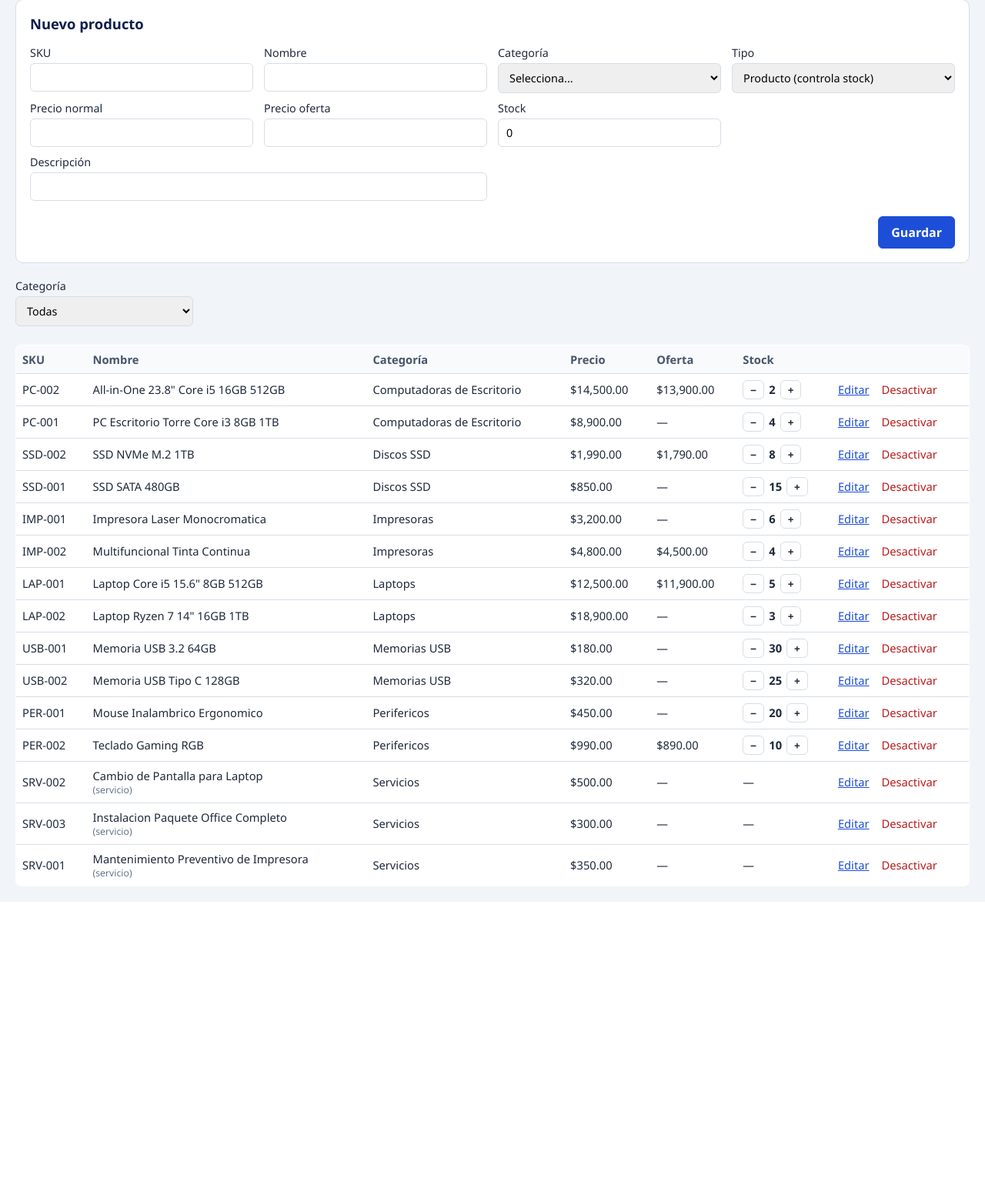
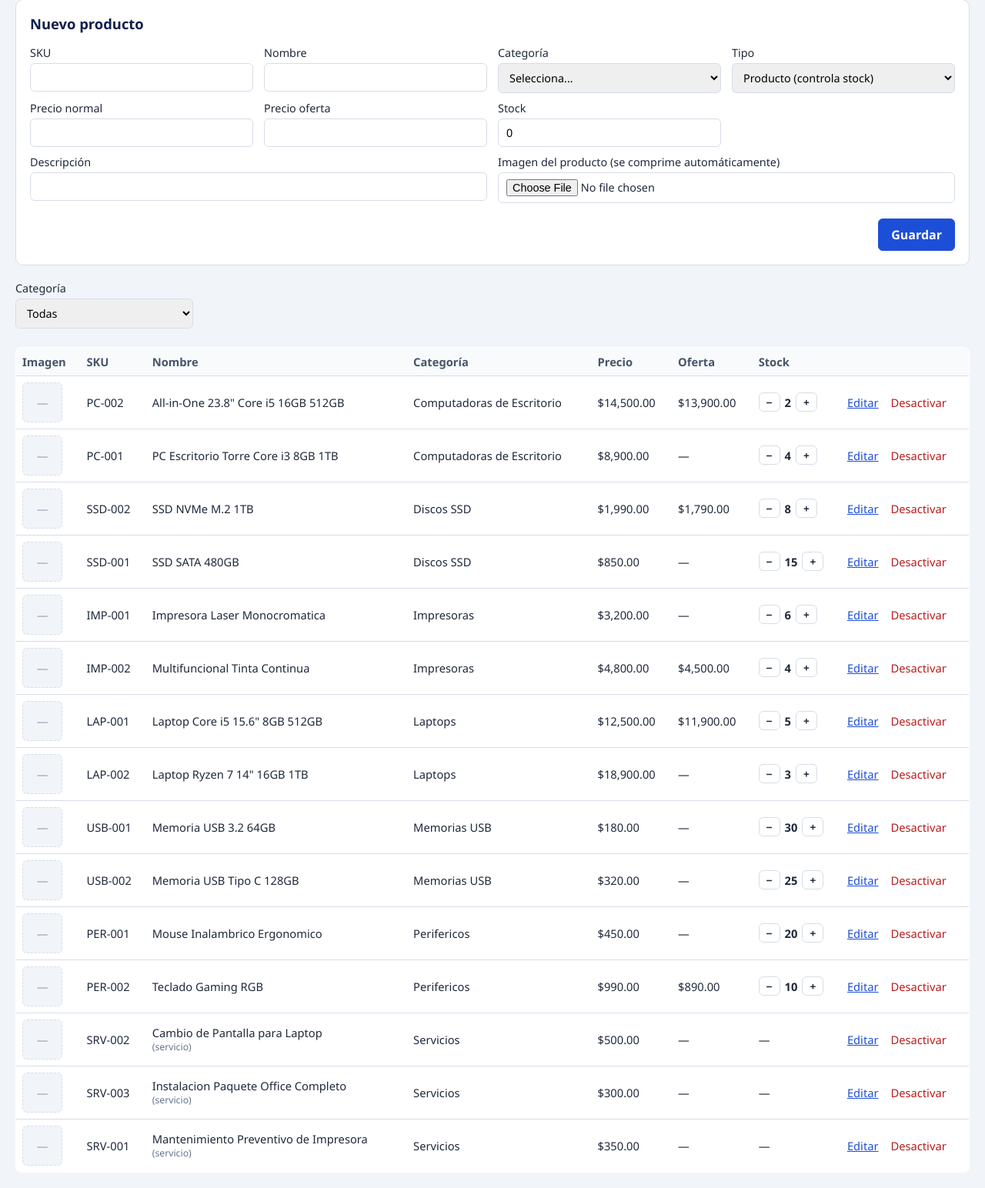
Before and after one commit to JesusFcoB/sirpro_local, a PHP site: page /productos.php in a window 1280 px wide. Shown: the part 141-1685 px from the top of the page at 77% size. Before the commit the page ends 1313 px from the top, so only its background shows below. Run offline with PHP 8.4, Linux system fonts and the light colour scheme; a user stored in the database is signed in; data comes from the database, SQL or seed files in the repository.

Commit message:
Soporte de imagenes de productos con compresion automatica (WebP, max 800px)

```diff
--- a/assets/style.css
+++ b/assets/style.css
@@ -134,6 +134,14 @@ input:focus, select:focus { outline: 2px solid var(--azul); border-color: transp
 .tarjeta[hidden] { display: none; }
 .tarjeta:disabled, .tarjeta.agotado { opacity: .45; cursor: not-allowed; }
 .tarjeta .sku { font-size: 0.75rem; color: #64748b; }
+.tarjeta-img {
+    width: 100%;
+    height: 110px;
+    object-fit: cover;
+    border-radius: 6px;
+    margin-bottom: 4px;
+    background: #f1f5f9;
+}
 .tarjeta .nombre { font-weight: 600; min-height: 2.6em; }
 .tarjeta .precio { color: var(--azul); font-weight: 700; font-size: 1.1rem; }
 .tarjeta .precio s { color: #94a3b8; font-size: 0.85rem; font-weight: 400; margin-right: 6px; }
@@ -156,6 +164,21 @@ td small { display: block; color: #64748b; }
 .acciones { display: flex; gap: 10px; justify-content: flex-end; margin-top: 10px; }
 .acciones.centrado { justify-content: center; }
 .acciones-fila { white-space: nowrap; }
+.thumb {
+    width: 52px;
+    height: 52px;
+    object-fit: cover;
+    border-radius: 6px;
+    display: block;
+    background: #f1f5f9;
+}
+.thumb-vacio {
+    display: flex;
+    align-items: center;
+    justify-content: center;
+    color: #94a3b8;
+    border: 1px dashed var(--borde);
+}
 .acciones-fila a { margin-right: 12px; color: var(--azul); }
 .inline { display: inline-flex; align-items: center; gap: 6px; margin: 0; }
 .inline .btn.mini { font-size: 0.85rem; }
--- a/database.sql
+++ b/database.sql
@@ -28,6 +28,7 @@ CREATE TABLE productos (
     categoria_id INT NOT NULL,
     tipo ENUM('producto','servicio') NOT NULL DEFAULT 'producto',
     descripcion TEXT,
+    imagen VARCHAR(120) NULL,
     precio DECIMAL(10,2) NOT NULL DEFAULT 0,
     precio_oferta DECIMAL(10,2) NULL,
     stock INT NOT NULL DEFAULT 0,
--- a/pos.php
+++ b/pos.php
@@ -1,10 +1,11 @@
 <?php
 require __DIR__ . '/includes/bootstrap.php';
+require __DIR__ . '/includes/imagenes.php';
 requerirLogin();
 
 $categorias = db()->query('SELECT id, nombre FROM categorias ORDER BY nombre')->fetchAll();
 $productos = db()->query(
-    'SELECT p.id, p.sku, p.nombre, p.tipo, p.categoria_id, p.precio, p.precio_oferta, p.stock
+    'SELECT p.id, p.sku, p.nombre, p.tipo, p.categoria_id, p.precio, p.precio_oferta, p.stock, p.imagen
      FROM productos p WHERE p.activo = 1 ORDER BY p.nombre'
 )->fetchAll();
 
@@ -36,6 +37,9 @@ render('Punto de venta', '');
                         data-tipo="<?= e($p['tipo']) ?>"
                         data-stock="<?= (int) $p['stock'] ?>"
                         <?= $agotado ? 'disabled' : '' ?>>
+                    <?php if (!empty($p['imagen'])): ?>
+                        <img src="<?= e(rutaImagen($p['imagen'])) ?>" alt="" class="tarjeta-img">
+                    <?php endif; ?>
                     <span class="sku"><?= e($p['sku']) ?></span>
                     <span class="nombre"><?= e($p['nombre']) ?></span>
                     <span class="precio">
--- a/productos.php
+++ b/productos.php
@@ -1,7 +1,9 @@
 <?php
 require __DIR__ . '/includes/bootstrap.php';
+require __DIR__ . '/includes/imagenes.php';
 requerirAdmin();
 
+$DIR_IMAGENES = __DIR__ . '/assets/productos';
 $pdo = db();
 $mensaje = '';
 $error = '';
@@ -23,6 +25,17 @@ if ($_SERVER['REQUEST_METHOD'] === 'POST') {
             $oferta = trim($_POST['precio_oferta'] ?? '') === '' ? null : (float) $_POST['precio_oferta'];
             $stock = max(0, (int) ($_POST['stock'] ?? 0));
 
+            // imagen: solo se reemplaza si el usuario sube un archivo nuevo
+            $imagen = null;
+            $huboSubida = isset($_FILES['imagen']) && $_FILES['imagen']['error'] === UPLOAD_ERR_OK;
+            if ($huboSubida) {
+                $imagen = comprimirImagen($_FILES['imagen']['tmp_name'], $DIR_IMAGENES);
+                if ($imagen === null) {
+                    $error = 'El archivo de imagen no es valido. Usa JPG, PNG, GIF o WebP.';
+                }
+            }
+
+            if (!$error) {
                 if ($sku === '' || $nombre === '' || $categoria <= 0 || $precio < 0) {
                     $error = 'Completa SKU, nombre, categoría y un precio válido.';
                 } elseif ($oferta !== null && $oferta > $precio) {
@@ -30,21 +43,33 @@ if ($_SERVER['REQUEST_METHOD'] === 'POST') {
                 } else {
                     try {
                         if ($id > 0) {
+                            $anterior = $pdo->query('SELECT imagen FROM productos WHERE id = ' . $id)->fetch();
+                            if ($huboSubida) {
+                                $stmt = $pdo->prepare(
+                                    'UPDATE productos SET sku=?, nombre=?, categoria_id=?, tipo=?, descripcion=?, imagen=?, precio=?, precio_oferta=?, stock=? WHERE id=?'
+                                );
+                                $stmt->execute([$sku, $nombre, $categoria, $tipo, $descripcion, $imagen, $precio, $oferta, $stock, $id]);
+                                if ($anterior) {
+                                    borrarImagen($anterior['imagen'], $DIR_IMAGENES);
+                                }
+                            } else {
                                 $stmt = $pdo->prepare(
                                     'UPDATE productos SET sku=?, nombre=?, categoria_id=?, tipo=?, descripcion=?, precio=?, precio_oferta=?, stock=? WHERE id=?'
                                 );
                                 $stmt->execute([$sku, $nombre, $categoria, $tipo, $descripcion, $precio, $oferta, $stock, $id]);
+                            }
                             $mensaje = 'Producto actualizado.';
                         } else {
                             $stmt = $pdo->prepare(
-                            'INSERT INTO productos (sku, nombre, categoria_id, tipo, descripcion, precio, precio_oferta, stock)
-                             VALUES (?, ?, ?, ?, ?, ?, ?, ?)'
+                                'INSERT INTO productos (sku, nombre, categoria_id, tipo, descripcion, imagen, precio, precio_oferta, stock)
+                                 VALUES (?, ?, ?, ?, ?, ?, ?, ?, ?)'
                             );
-                        $stmt->execute([$sku, $nombre, $categoria, $tipo, $descripcion, $precio, $oferta, $stock]);
+                            $stmt->execute([$sku, $nombre, $categoria, $tipo, $descripcion, $imagen, $precio, $oferta, $stock]);
                             $mensaje = 'Producto creado.';
                         }
                     } catch (PDOException $ex) {
                         $error = 'Ya existe un producto con ese SKU.';
+                    }
                 }
             }
         } elseif ($accion === 'stock' && $id > 0) {
@@ -53,7 +78,11 @@ if ($_SERVER['REQUEST_METHOD'] === 'POST') {
             $stmt->execute([$ajuste, $id]);
             $mensaje = 'Stock actualizado.';
         } elseif ($accion === 'desactivar' && $id > 0) {
+            $fila = $pdo->query('SELECT imagen FROM productos WHERE id = ' . $id)->fetch();
             $pdo->prepare('UPDATE productos SET activo = 0 WHERE id = ?')->execute([$id]);
+            if ($fila) {
+                borrarImagen($fila['imagen'], $DIR_IMAGENES);
+            }
             $mensaje = 'Producto desactivado.';
         }
     }
@@ -79,7 +108,7 @@ $stmt = $pdo->prepare($sql);
 $stmt->execute($params);
 $productos = $stmt->fetchAll();
 
-$f = $editando ?? ['id' => 0, 'sku' => '', 'nombre' => '', 'categoria_id' => '', 'tipo' => 'producto', 'descripcion' => '', 'precio' => '', 'precio_oferta' => '', 'stock' => 0];
+$f = $editando ?? ['id' => 0, 'sku' => '', 'nombre' => '', 'categoria_id' => '', 'tipo' => 'producto', 'descripcion' => '', 'imagen' => '', 'precio' => '', 'precio_oferta' => '', 'stock' => 0];
 
 render('Productos', '');
 ?>
@@ -90,7 +119,7 @@ render('Productos', '');
 
 <section class="card">
     <h2><?= $editando ? 'Editar producto' : 'Nuevo producto' ?></h2>
-    <form method="post" class="grid-form">
+    <form method="post" class="grid-form" enctype="multipart/form-data">
         <input type="hidden" name="csrf" value="<?= e(csrfToken()) ?>">
         <input type="hidden" name="accion" value="guardar">
         <input type="hidden" name="id" value="<?= (int) $f['id'] ?>">
@@ -114,6 +143,13 @@ render('Productos', '');
         <label>Precio oferta <input type="number" name="precio_oferta" step="0.01" min="0" value="<?= e($f['precio_oferta']) ?>"></label>
         <label>Stock <input type="number" name="stock" min="0" value="<?= (int) $f['stock'] ?>"></label>
         <label class="ancho">Descripción <input type="text" name="descripcion" value="<?= e($f['descripcion']) ?>"></label>
+        <label class="ancho">Imagen del producto (se comprime automáticamente)
+            <input type="file" name="imagen" accept="image/jpeg,image/png,image/gif,image/webp">
+            <?php if (!empty($f['imagen'])): ?>
+                <img src="<?= e(rutaImagen($f['imagen'])) ?>" alt="Imagen actual" style="max-height:70px;border-radius:6px;margin-top:6px">
+                <small>Deja el campo vacío para conservar la imagen actual.</small>
+            <?php endif; ?>
+        </label>
         <div class="acciones">
             <?php if ($editando): ?><a class="btn" href="productos.php">Cancelar</a><?php endif; ?>
             <button type="submit" class="btn primary">Guardar</button>
@@ -134,11 +170,12 @@ render('Productos', '');
 
 <table class="tabla">
     <thead>
-        <tr><th>SKU</th><th>Nombre</th><th>Categoría</th><th>Precio</th><th>Oferta</th><th>Stock</th><th></th></tr>
+        <tr><th>Imagen</th><th>SKU</th><th>Nombre</th><th>Categoría</th><th>Precio</th><th>Oferta</th><th>Stock</th><th></th></tr>
     </thead>
     <tbody>
     <?php foreach ($productos as $p): ?>
         <tr>
+            <td><?php if (!empty($p['imagen'])): ?><img src="<?= e(rutaImagen($p['imagen'])) ?>" alt="" class="thumb"><?php else: ?><span class="thumb thumb-vacio">—</span><?php endif; ?></td>
             <td><?= e($p['sku']) ?></td>
             <td><?= e($p['nombre']) ?><?= $p['tipo'] === 'servicio' ? ' <small>(servicio)</small>' : '' ?></td>
             <td><?= e($p['categoria']) ?></td>
```
Also changed, not shown: database_imagenes.sql (added, +8 -0 lines), includes/imagenes.php (added, +74 -0 lines), README.md, 1 other file. Lines whose indentation alone changed are shown as unchanged.
